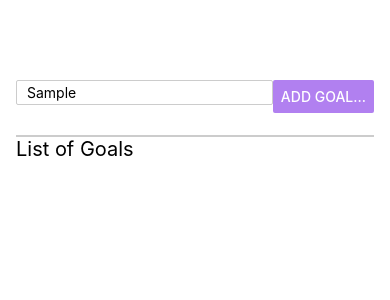
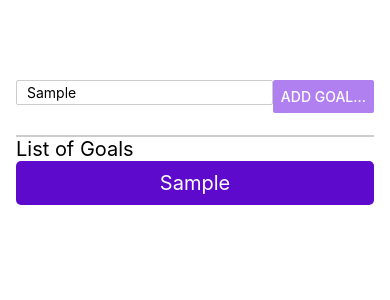
Before and after one commit to iamraselmolla/React-Native-Practise-Application, a React Native app: screen / in a window 390 px wide. Both pictures are taken after typing "Sample" into the empty fields and a click on the button "ADD GOAL...". Shown: the top 300 px of the page. Built offline with nearby package versions, Linux system fonts and the light colour scheme.

Commit message:
added item text style

```diff
--- a/App.js
+++ b/App.js
@@ -1,25 +1,30 @@
 
+import { useState } from 'react';
 import { Button, StyleSheet, Text, TextInput, View } from 'react-native';
 
 export default function App() {
+  const [goalInput, setGoalInput] = useState('');
+  const [goals, setGoals] = useState([]);
 
   const goalInputHandler = (text) => {
-    console.log(text)
+    setGoalInput(text)
   };
 
   const addGoalHandler = () => {
-
+    setGoals(currentGoals => [...currentGoals, goalInput]);
+    setGoalInput('');
   };
   return (
     <View style={styles.appContainer}>
       <View style={styles.inputContainer}>
         <TextInput onChangeText={goalInputHandler} style={styles.inputStyle} placeholder='Goal' />
         <View>
-          <Button color={'#b180f0'} style title='Add Goal...' />
+          <Button onPress={addGoalHandler} color={'#b180f0'} style title='Add Goal...' />
         </View>
       </View>
       <View style={styles.goalContainer}>
         <Text style={{ fontSize: 20 }}>List of Goals</Text>
+        {goals.map((goal) => <Text style={styles.goalItem} key={goal} >{goal}</Text>)}
       </View>
     </View>
   );
@@ -49,6 +54,15 @@
     borderTopWidth: 2,
     marginTop: 20,
     borderTopColor: '#cccccc',
+  },
+  goalItem: {
+    fontSize: 20,
+    padding: 10,
+    backgroundColor: '#5e0acc',
+    color: 'white',
+    borderRadius: 5,
+    marginBottom: 10,
+    textAlign: 'center',
   }
 
 });
```
